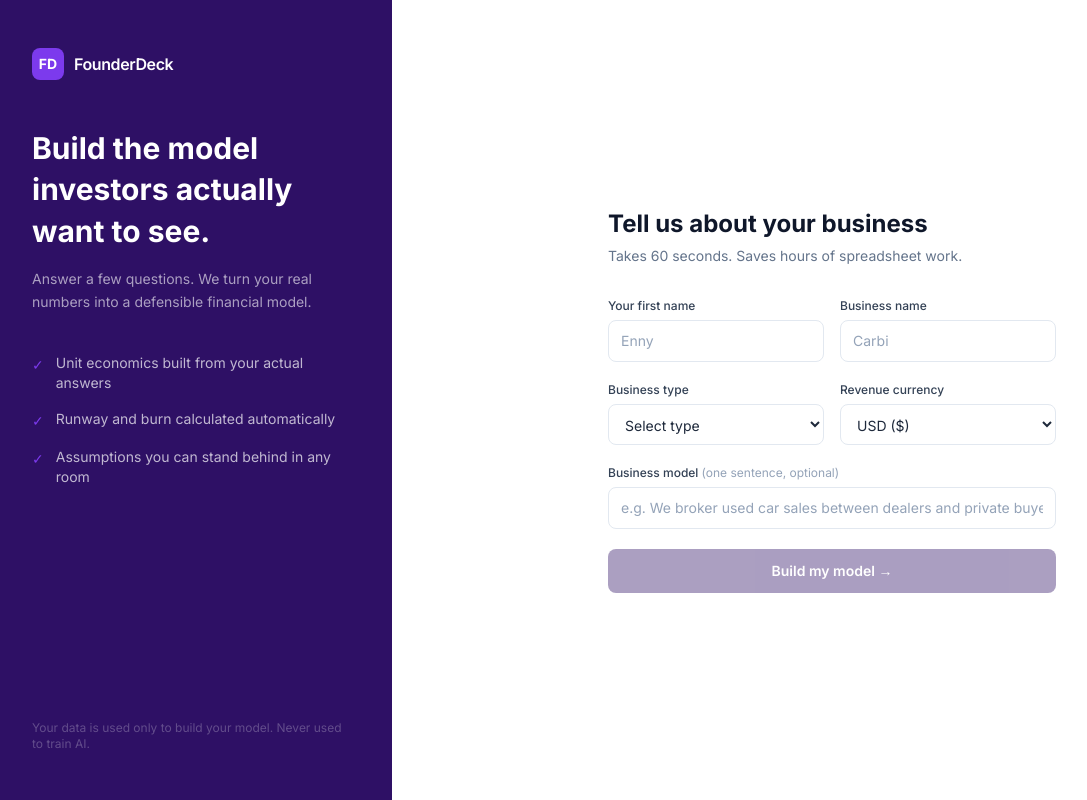
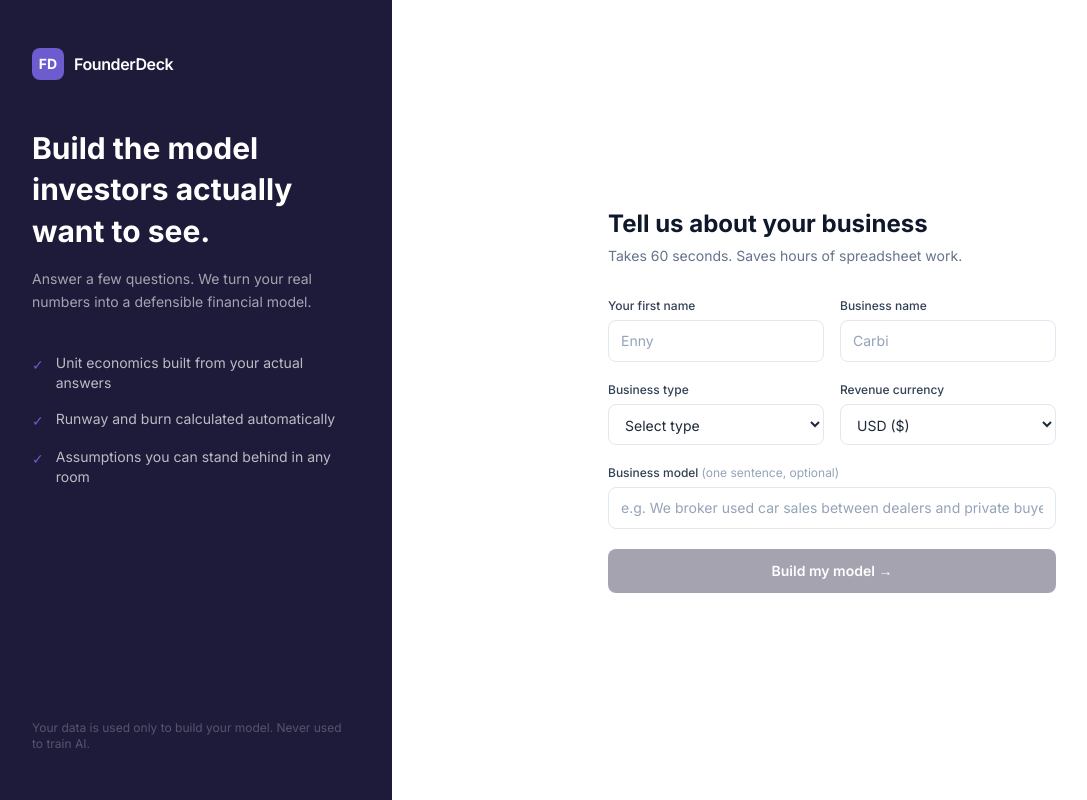
Before and after one commit to gotnochoice/play_around, a Next.js app in the folder apps/web/: page /chat in a window 1280 px wide. Shown: the whole page, without its empty margins (8-1095 px from the left). Built offline with nearby package versions, Linux system fonts and the light colour scheme.

Commit message:
Update tailwind.config.ts

```diff
--- a/apps/web/tailwind.config.ts
+++ b/apps/web/tailwind.config.ts
@@ -10,9 +10,9 @@ const config: Config = {
     extend: {
       colors: {
         brand: {
-          navy: '#2E1065',
-          blue: '#7C3AED',
-          light: '#EDE9FE',
+          navy: '#1E1B3A',
+          blue: '#6D5BD0',
+          light: '#EEEDF8',
         },
       },
       fontFamily: {
```
